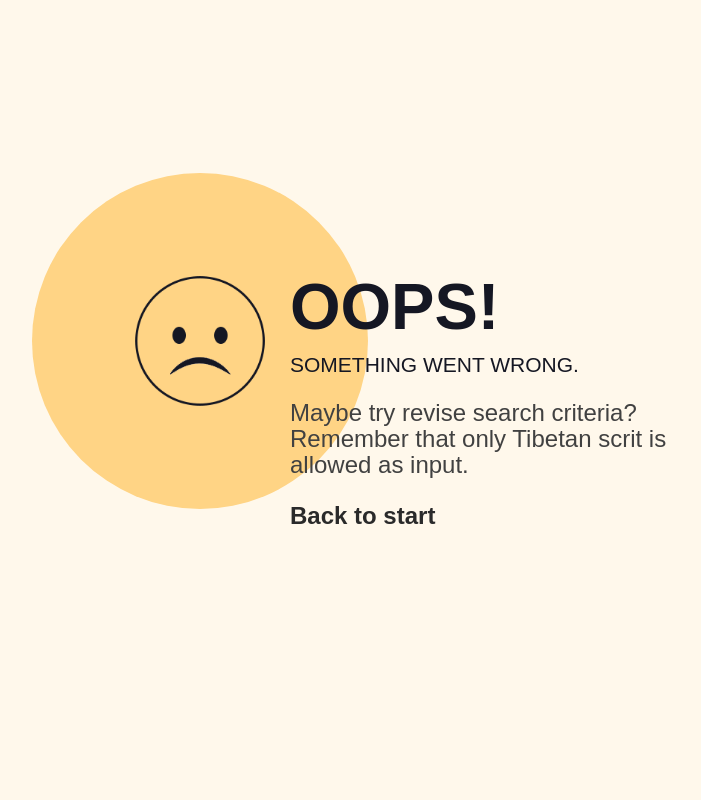
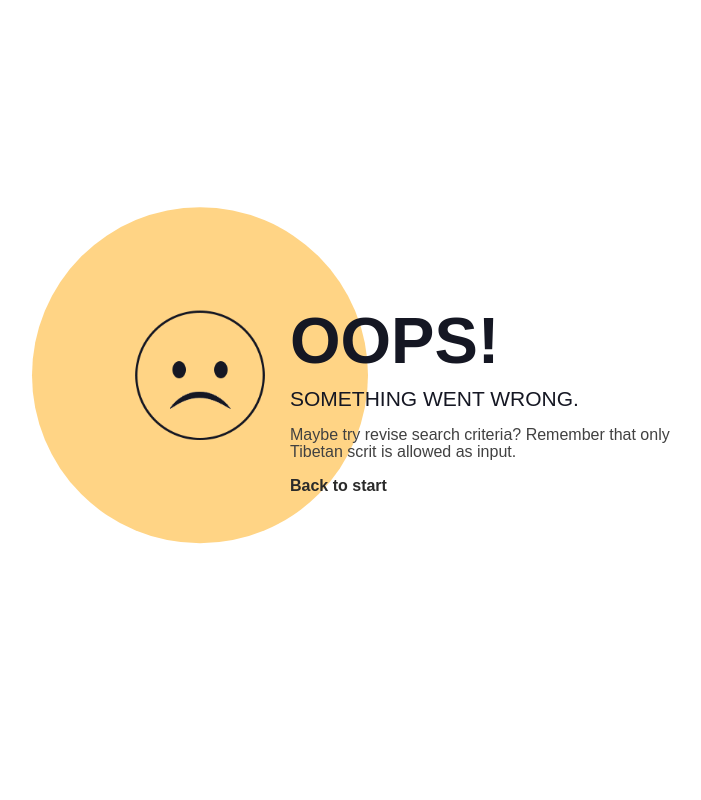
Before and after one commit to Lotus-King-Research/Padma-Backend, a Flask app: template app/templates/oops.html in a window 1280 px wide. Shown: the whole page, without its empty margins (230-931 px from the left). Run offline with Flask 2, Linux system fonts and the light colour scheme; the template is opened without the code that fills it, so the values that code supplies are empty; parts of the project's set-up code (start-up, migrations or seed data) failed here and were passed over; some web fonts are replaced.

Commit message:
ci debug

```diff
--- a/app/static/style.css
+++ b/app/static/style.css
@@ -1,9 +1,3 @@
-body {
-	font-size: 24px;
-	background: #FFF8EB;
-	font-family: 'Tinos', serif;
-}
-
 button, input[type="submit"], input[type="reset"] {
 	background: none;
 	color: inherit;
--- a/app/static/style.less
+++ b/app/static/style.less
@@ -1,3 +1,9 @@
+body {
+	font-size: 24px;
+	background: #FFF8EB;
+	font-family: 'Tinos', serif;
+}
+
 .tibetan-text {
 	font-size: 1.2em;
 	font-family: 'Jomolhari', serif;
--- a/requirements.txt
+++ b/requirements.txt
@@ -4,5 +4,5 @@ flask-cors
 gunicorn
 pandas
 pyenchant
-signs --install-option="--no-deps"
+signs
 spacy
```
Also changed, not shown: .github/workflows/Deploy.yml.
